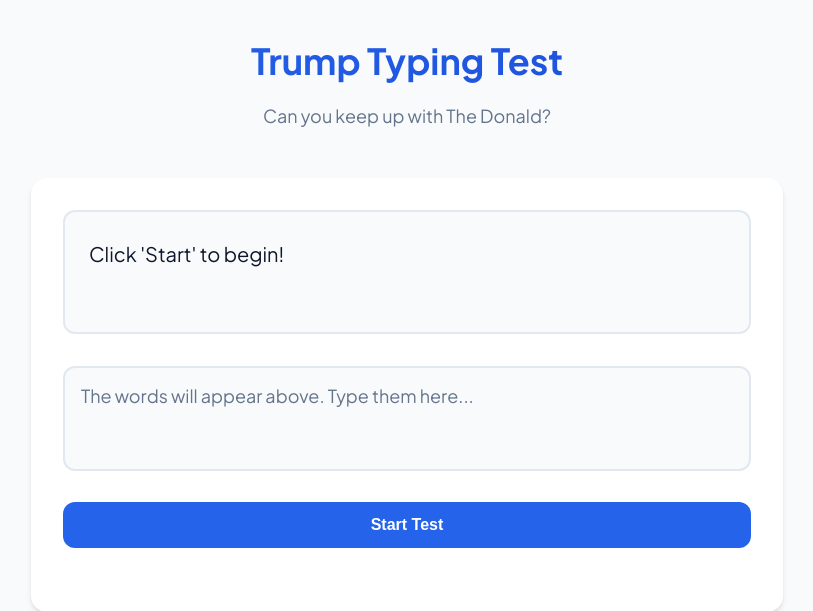
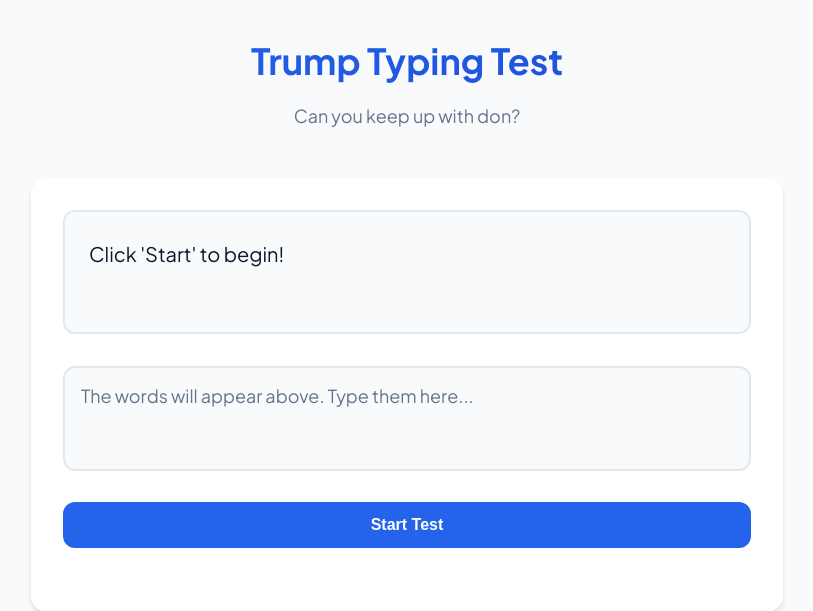
Before and after one commit to florezex/trump-typing-test, a Flask app: page / in a window 1280 px wide. Shown: the top 611 px of the page, without its empty margins (233-1046 px from the left). Run offline with Flask 3, Linux system fonts and the light colour scheme.

Commit message:
the changes

```diff
--- a/templates/index.html
+++ b/templates/index.html
@@ -244,7 +244,7 @@
     <div class="container">
         <div class="header">
             <h1>Trump Typing Test</h1>
-            <p class="subtitle">Can you keep up with The Donald?</p>
+            <p class="subtitle">Can you keep up with don?</p>
         </div>
 
         <div class="game-container">
```
